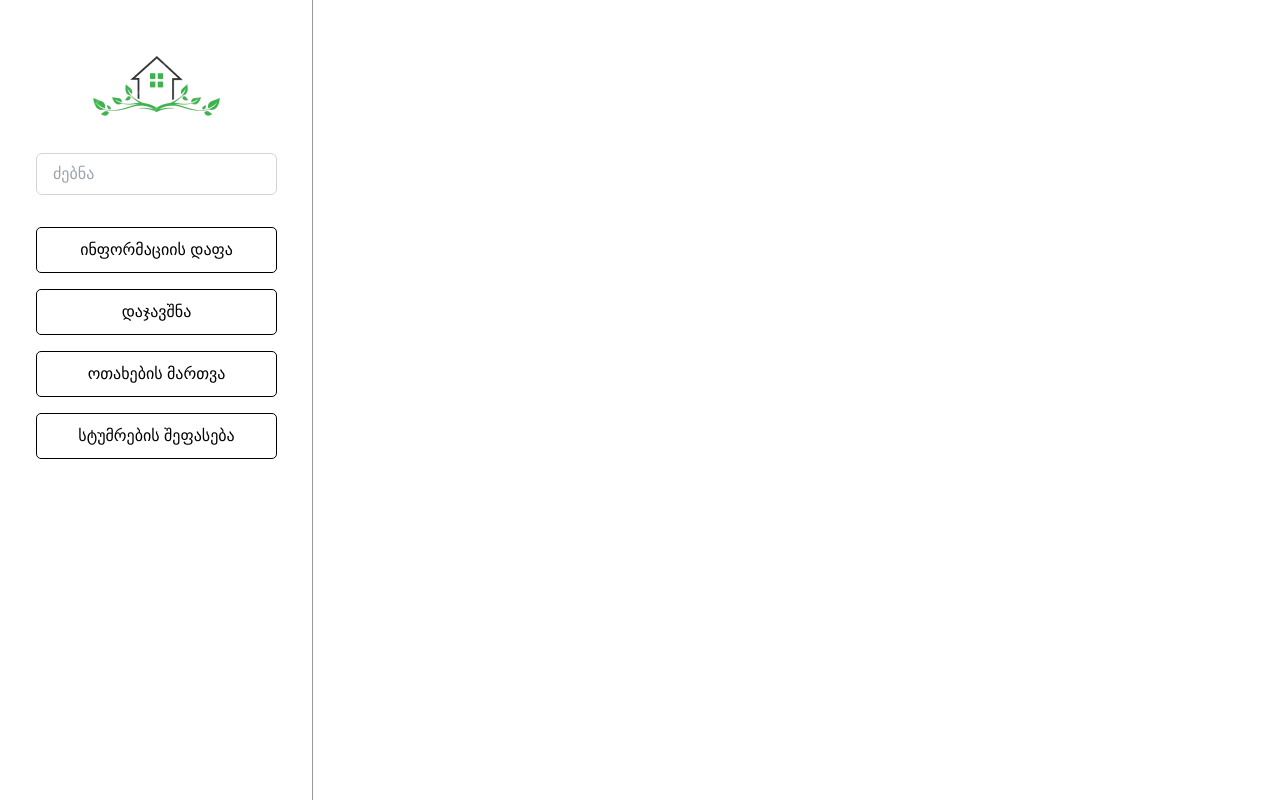
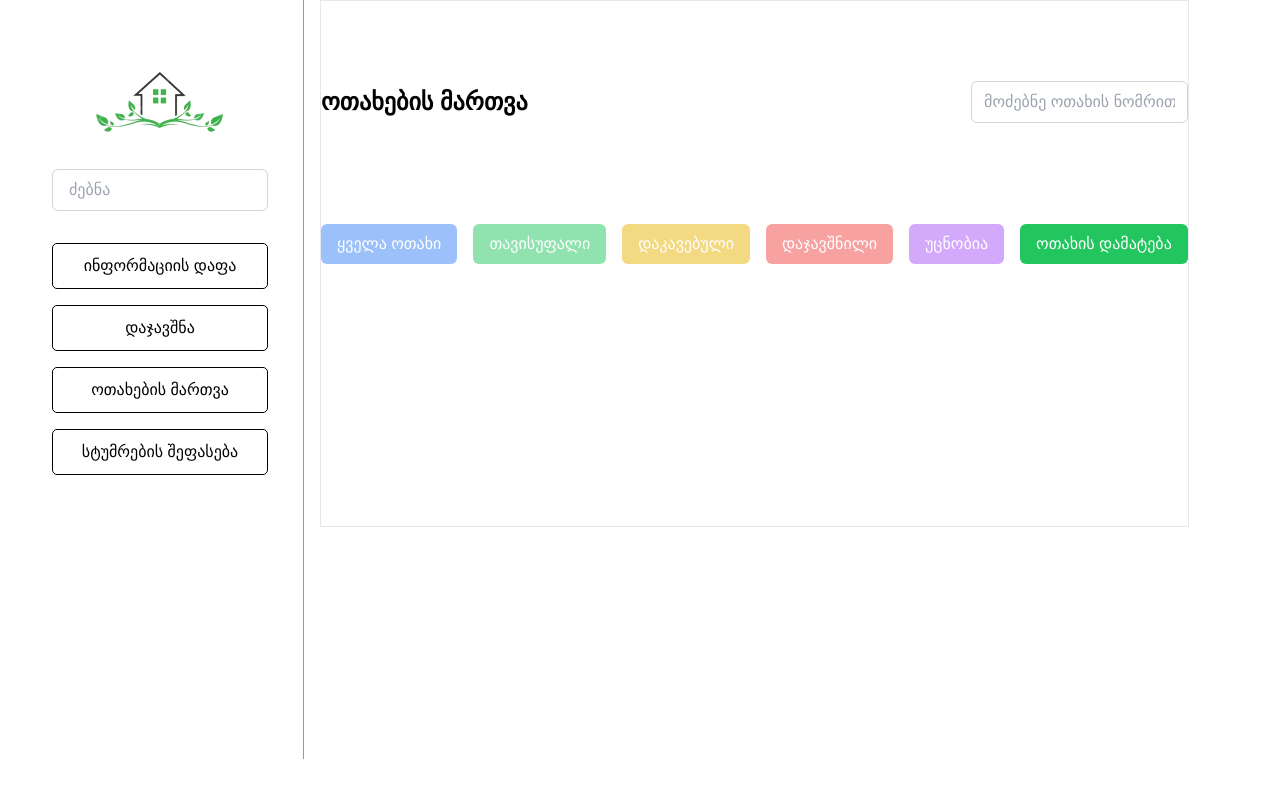
Before and after one commit to houtaruoreki/hotel, a React (Vite) app in the folder frontend/: page /adminmanagerooms in a window 1280 px wide. Shown: the top 800 px of the page. Built offline with nearby package versions, Linux system fonts and the light colour scheme.

Commit message:
updated/fixed front

```diff
--- a/frontend/src/components/AdminPageSelector.jsx
+++ b/frontend/src/components/AdminPageSelector.jsx
@@ -45,11 +45,10 @@ export default function AdminPageSelector() {
         >
           სტუმრების შეფასება
         </button>
-        {/* Added the line with a gap of 4 */}
         <img
           src={line}
           alt="Line"
-          className="absolute right-0"
+          className="absolute right-0 -bottom-1/2"
           style={{ zIndex: -1 }}
         />
       </div>
--- a/frontend/src/pages/AdminManagerooms.jsx
+++ b/frontend/src/pages/AdminManagerooms.jsx
@@ -2,10 +2,56 @@ import React from "react";
 import AdminPageSelector from "../components/AdminPageSelector";
 
 export default function AdminManagerooms() {
+  return (
+    <div className="flex">
+      {/* Left side */}
+      <div className="w-1/4 p-4">
+        <AdminPageSelector />
+      </div>
+
+      {/* Right side */}
+      <div className="flex flex-col border">
+      <div className="mt-[80px]"></div>
+
+        {/* Header with search bar */}
+        <div className="flex justify-between items-center mb-4">
+          <h1 className="text-2xl font-bold">ოთახების მართვა</h1>
+          <input
+            type="text"
+            placeholder="მოძებნე ოთახის ნომრით მაგ:001"
+            className="px-3 py-2 border border-gray-300 rounded-md w-1/4 focus:outline-none focus:border-blue-500"
+          />
+        </div>
+        <div className="mt-[85px]"></div>
+
+        {/* Buttons section */}
+        <div className="flex flex-col gap-4">
+          {/* Row 1 */}
+          <div className="flex flex-wrap gap-4">
+            <button className="round-button bg-blue-500 bg-opacity-50 hover:bg-opacity-75 text-white px-4 py-2 rounded-md">
+              ყველა ოთახი
+            </button>
+            <button className="round-button bg-green-500 bg-opacity-50 hover:bg-opacity-75 text-white px-4 py-2 rounded-md">
+              თავისუფალი
+            </button>
+            <button className="round-button bg-yellow-500 bg-opacity-50 hover:bg-opacity-75 text-white px-4 py-2 rounded-md">
+              დაკავებული
+            </button>
+            <button className="round-button bg-red-500 bg-opacity-50 hover:bg-opacity-75 text-white px-4 py-2 rounded-md">
+              დაჯავშნილი
+            </button>
+            <button className="round-button bg-purple-500 bg-opacity-50 hover:bg-opacity-75 text-white px-4 py-2 rounded-md">
+              უცნობია
+            </button>
+
+            <button className="green-button bg-green-500 hover:bg-green-600 text-white px-4 py-2 rounded-md">
+              ოთახის დამატება
+            </button>
+          </div>
 
 
-  return (
-
-          <AdminPageSelector />
-  )
+        </div>
+      </div>
+    </div>
+  );
 }
--- a/frontend/src/pages/AdminReservation.jsx
+++ b/frontend/src/pages/AdminReservation.jsx
@@ -10,12 +10,11 @@ export default function AdminReservation() {
   });
 
   return (
-    <div className="container mx-auto">
-      <div className="flex">
-        {/* Move AdminPageSelector to the left side */}
-        <div className="w-1/4">
-          <AdminPageSelector />
-        </div>
+    <div className="flex">
+      {/* Left side */}
+      <div className="w-1/4 p-4">
+        <AdminPageSelector />
+      </div>
         {/* Keep the rest of the content on the right side */}
         <div className="w-3/4">
           <div className="mt-8">
@@ -124,6 +123,5 @@ export default function AdminReservation() {
           </div>
         </div>
       </div>
-    </div>
   );
 }
--- a/frontend/src/pages/AdminReviews.jsx
+++ b/frontend/src/pages/AdminReviews.jsx
@@ -4,9 +4,14 @@ import AdminPageSelector from "../components/AdminPageSelector";
 export default function AdminReviews() {
 
     return (
+        <div className="flex">
+        {/* Left side */}
+        <div className="w-1/4 p-4">
+          <AdminPageSelector />
+        </div>
 
 
-        <AdminPageSelector></AdminPageSelector>
+        </div>
     );
 
 
--- a/frontend/src/pages/Home.jsx
+++ b/frontend/src/pages/Home.jsx
@@ -14,9 +14,9 @@ import Footer from "../components/Footer";
 
 export default function Home() {
   return (
-    <div>
+    <div className="wrapper flex flex-col min-h-screen">
       <Header></Header>
-    <div className="bg-mwvane text-center text-white">
+      <div className="flex-grow bg-mwvane text-white p-10 flex flex-col justify-center items-center h-full mb-1">
       <h2 className="text-2xl mb-4">
         კეთილი იყოს თქვენი მობრძანება ჩვენს სასტუმრო სახლში
       </h2>
--- a/frontend/src/pages/Register.jsx
+++ b/frontend/src/pages/Register.jsx
@@ -11,15 +11,12 @@ export default function Service() {
 
   return (
     <div className="min-h-screen flex items-center justify-center bg-gray-200 relative">
-      {/* Background Image */}
       <div
         className="absolute inset-0 z-0 bg-cover bg-center"
         style={{ backgroundImage: `url(${regphoto})`, opacity: 1 }}
       ></div>
 
-      {/* Tabs */}
       <div className="z-10 bg-white rounded-lg shadow-lg p-8 max-w-md relative border border-green-800">
-        {/* Icon */}
         <div className="left-0 right-0 flex justify-center items-center z-10 mb-4">
           <HomeImageButton></HomeImageButton>
         </div>
@@ -116,7 +113,7 @@ export default function Service() {
                 type="submit"
                 className="w-full py-2 px-4 border border-transparent rounded-md shadow-sm text-white bg-green-800 hover:bg-indigo-700 focus:outline-none focus:ring-2 focus:ring-offset-2 focus:ring-indigo-500"
               >
-                Register
+                რეგისტრაცია
               </button>
             </div>
           </form>
--- a/frontend/src/pages/Reservation.jsx
+++ b/frontend/src/pages/Reservation.jsx
@@ -10,9 +10,10 @@ const handleButtonClick = (roomId) => {
 
 export default function Reservation() {
   return (
-    <div>
+    <div className="wrapper flex flex-col min-h-screen">
       <Header></Header>
-    <div className="bg-mwvane text-white p-10">
+      <div className="flex-grow bg-mwvane text-white p-10">
+
       <h2 className="text-2xl flex justify-center mb-4">დაჯავშნე</h2>
       <p >
         თქვენი საოცნებო ადგილის დაჯავშნა არასოდეს ყოფილა ადვილი ჩვენი დაჯავშნის
--- a/frontend/src/pages/Service.jsx
+++ b/frontend/src/pages/Service.jsx
@@ -5,11 +5,10 @@ import Footer from "../components/Footer";
 
 export default function Service() {
   return (
-    <div>
+    <div className="wrapper flex flex-col min-h-screen">
       <Header></Header>
-    <div className="bg-mwvane text-white p-10">
-      {/* Existing content */}
-      <div className="flex justify-center items-center flex-col mb-8">
+      <div className="flex-grow bg-mwvane text-white p-10">
+        <div className="flex flex-col justify-center items-center h-full mb-1">
         <h2 className="text-2xl font-bold mb-4">სერვისები</h2>
       </div>
       <div className="max-w-7xl mx-auto">
```
Also changed, not shown: frontend/src/pages/Rooms.jsx (+6 -16 lines).
